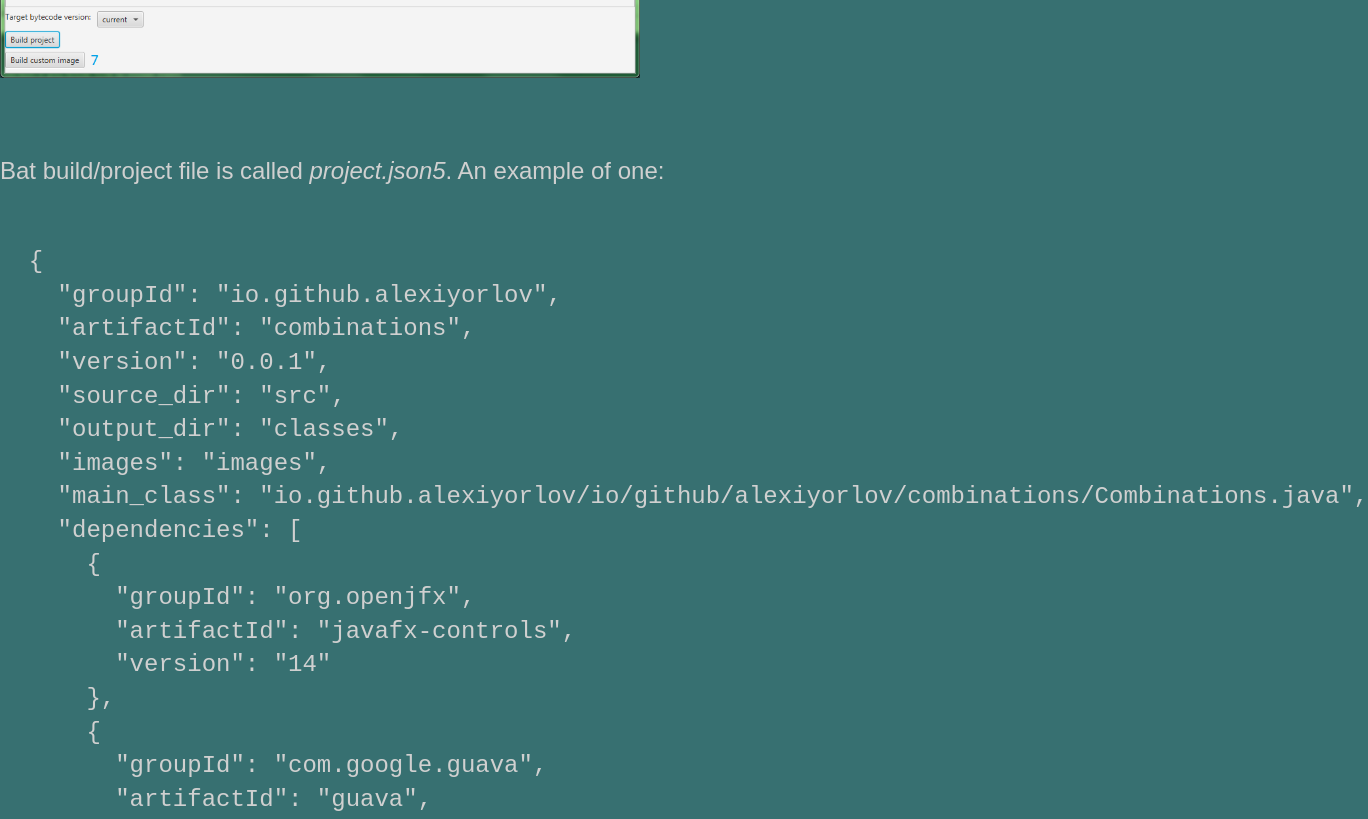
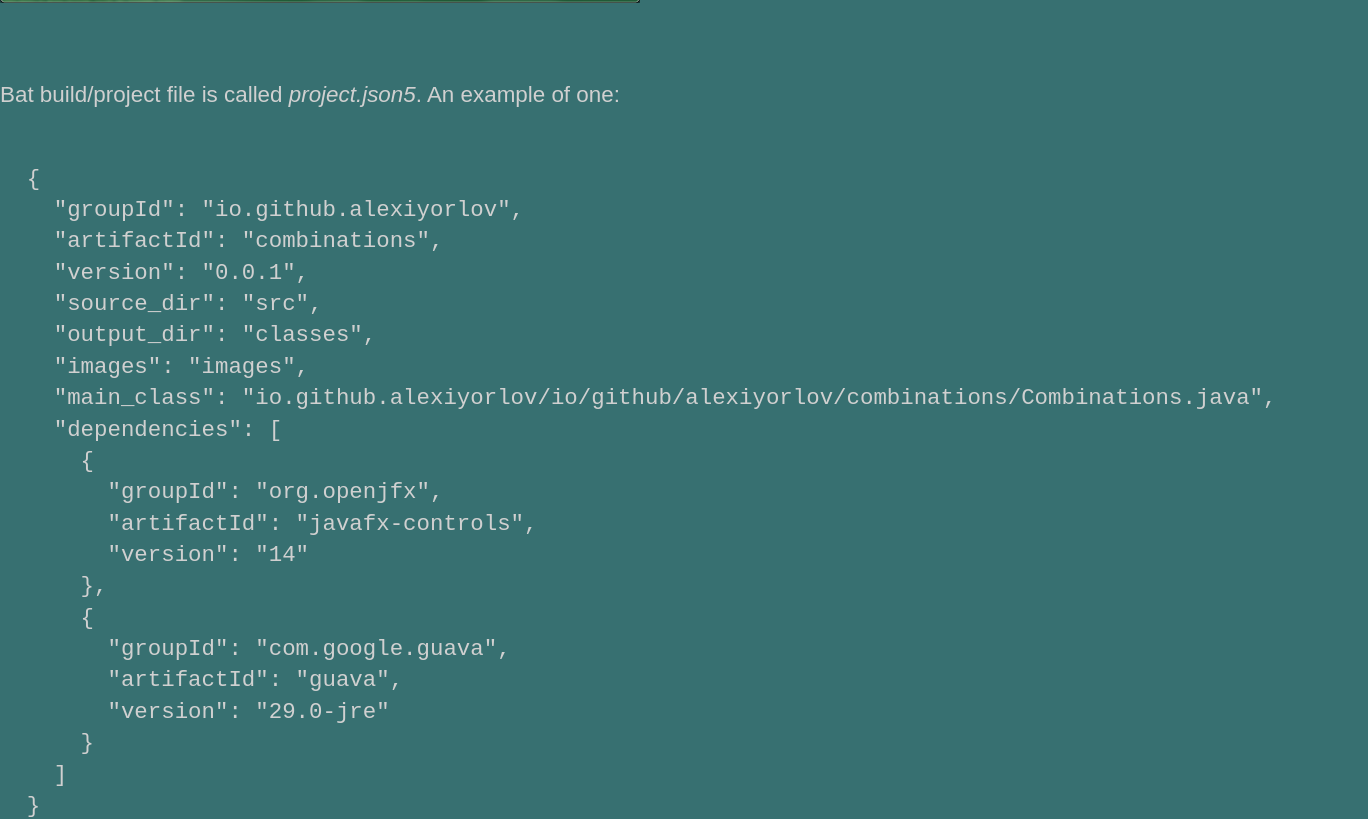
Before and after one commit to AlexiyOrlov/bat, a plain HTML site: page index.html in a window 1280 px wide. Shown: the part 1257-2076 px from the top of the page, 1368 px wide, since content can reach past the window. Drawn offline with nearby package versions, Linux system fonts and the light colour scheme.

Commit message:
Decrease text size a bit; added scrollable class

```diff
--- a/css/main.css
+++ b/css/main.css
@@ -13,7 +13,7 @@
 
 html {
   color: #d0d0d0;
-  font-size: 1.5em;
+  font-size: 1.4em;
   line-height: 1.4;
   font-family: sans-serif;
   background-color: #377071;
@@ -37,6 +37,10 @@ h1,h2,h3,h4,h5,h6{
 
 .inside-list{
   list-style-position: inside;
+}
+
+.scrollable{
+  overflow: auto;
 }
 
 /*
--- a/index.html
+++ b/index.html
@@ -42,7 +42,7 @@
 </ol>
 
 <p style="clear: left; padding-top: 2cm">Bat build/project file is called <em>project.json5</em>. An example of one:</p>
-<pre><code>
+<pre class="scrollable"><code>
   {
     "groupId": "io.github.alexiyorlov",
     "artifactId": "combinations",
```
